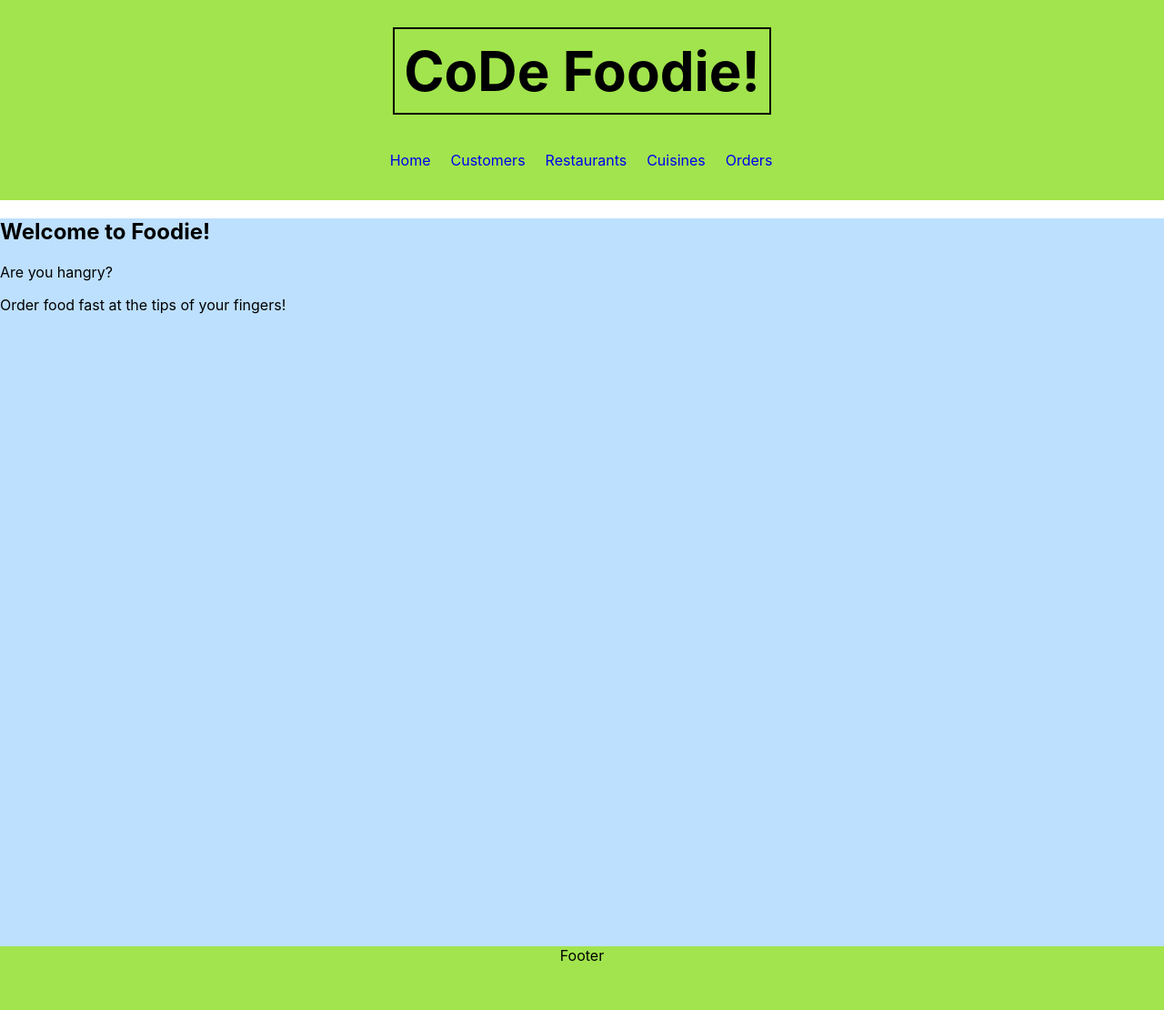
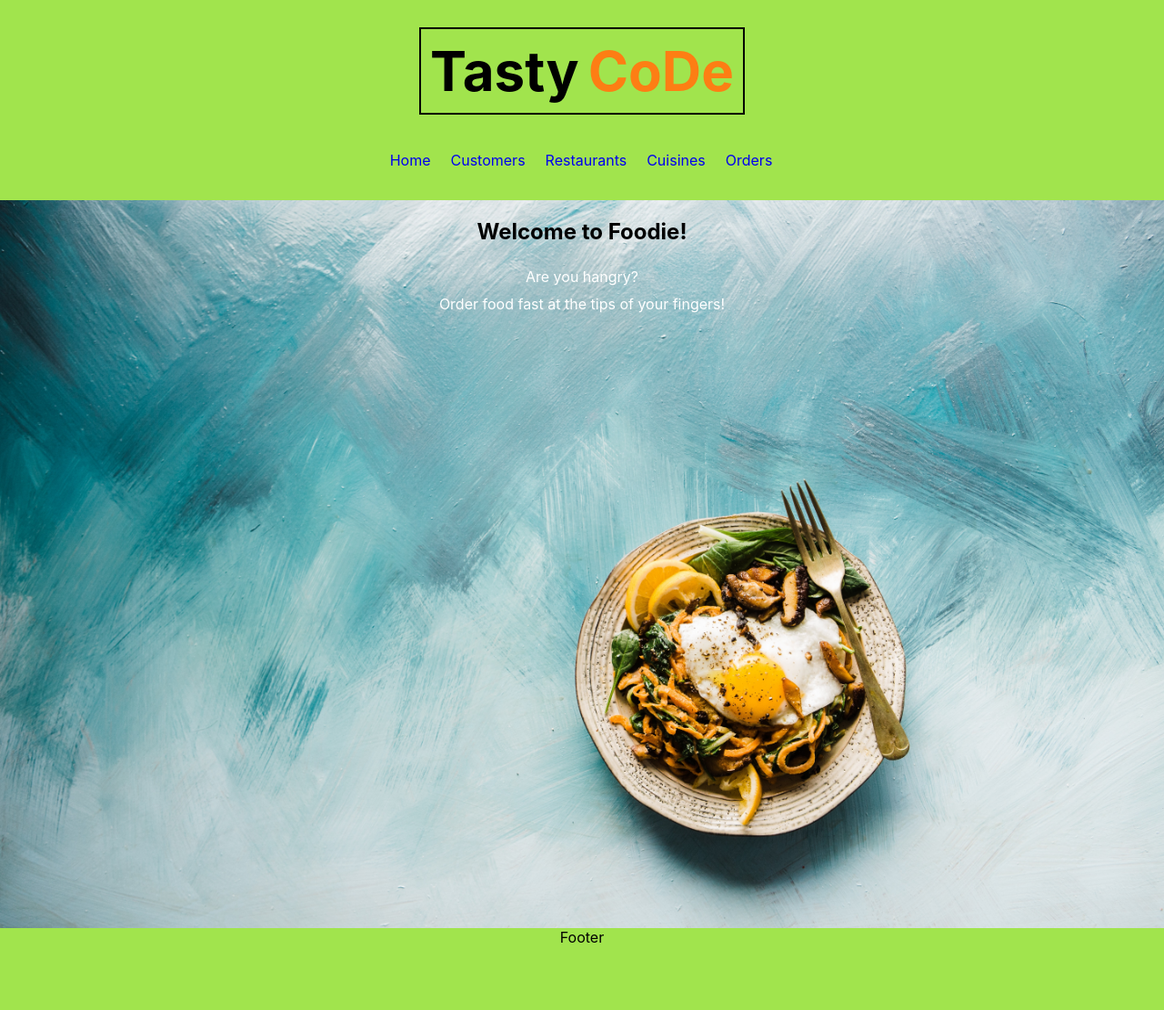
Before and after one commit to JenkenK/tasty_code, a Flask app: page / in a window 1280 px wide. Shown: the whole page at 91% size. After the commit the page ends 1036 px from the top, so only its background shows below. Run offline with Flask 2, Linux system fonts and the light colour scheme.

Commit message:
refactor html to suit css

```diff
--- a/templates/base.html
+++ b/templates/base.html
@@ -4,16 +4,21 @@
     <meta charset="UTF-8">
     <meta name="viewport" content="width=device-width, initial-scale=1.0">
 
-    <title>CoDe Foodie</title>
+    <title>Tasty CoDe!</title>
+    <link rel = "icon" href = "{{ url_for('static', filename='images/download.png') }}">
 
     <link rel="stylesheet" href="{{ url_for('static', filename='css/style.css') }}">
     <link rel="stylesheet" href="{{ url_for('static', filename='css/header.css') }}">
     <link rel="stylesheet" href="{{ url_for('static', filename='css/footer.css') }}">
+    <link rel="stylesheet" href="{{ url_for('static', filename='css/index.css') }}">
 </head>
 
 <header id="header">
     <h1 id="app-name">
-        <a href="/">CoDe Foodie!</a>
+        <a href="/">
+            <p id="tasty-title">Tasty</p>
+            <p id="code-title">CoDe</p>
+        </a>
     </h1>
     <nav id='nav-bar'>
         <ul id='nav-bar-links'>
@@ -27,12 +32,8 @@
 </header>
 
 <body>
-    <section>
-        {% block content %}
-
-        {% endblock content %}
-    </section>
-
+    {% block content %}
+    {% endblock content %}
 </body>
 
 <footer>
--- a/templates/index.html
+++ b/templates/index.html
@@ -1,7 +1,14 @@
 {% extends 'base.html' %}
 
 {% block content %}
-    <h1>Welcome to Foodie!</h1>
-    <p>Are you hangry?</p>
-    <p>Order food fast at the tips of your fingers!</p>
+<section>
+    <div id="welcome-index">
+        <h2 id='index-header'>Welcome to Foodie!</h2>
+        <div id="message">
+            <p class="message">Are you hangry?</p>
+            <p class="message">Order food fast at the tips of your fingers!</p>
+        </div>
+    </div>
+</section>
+
 {% endblock content %}
--- a/templates/restaurants/edit.html
+++ b/templates/restaurants/edit.html
@@ -1,5 +1,7 @@
 {% extends "base.html" %}
 {% block content %}
+
+
 
 <h2>Update {{restaurant.name}} Details</h2>
 
```
